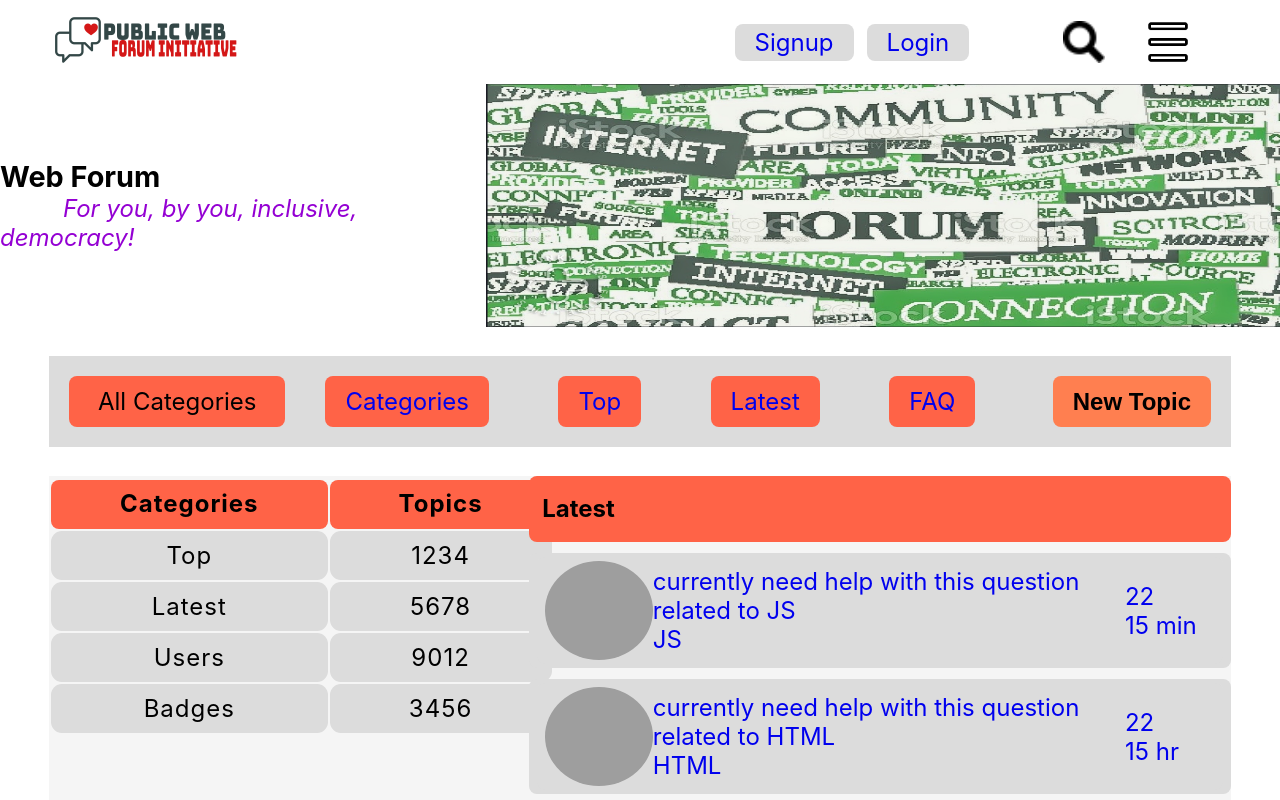
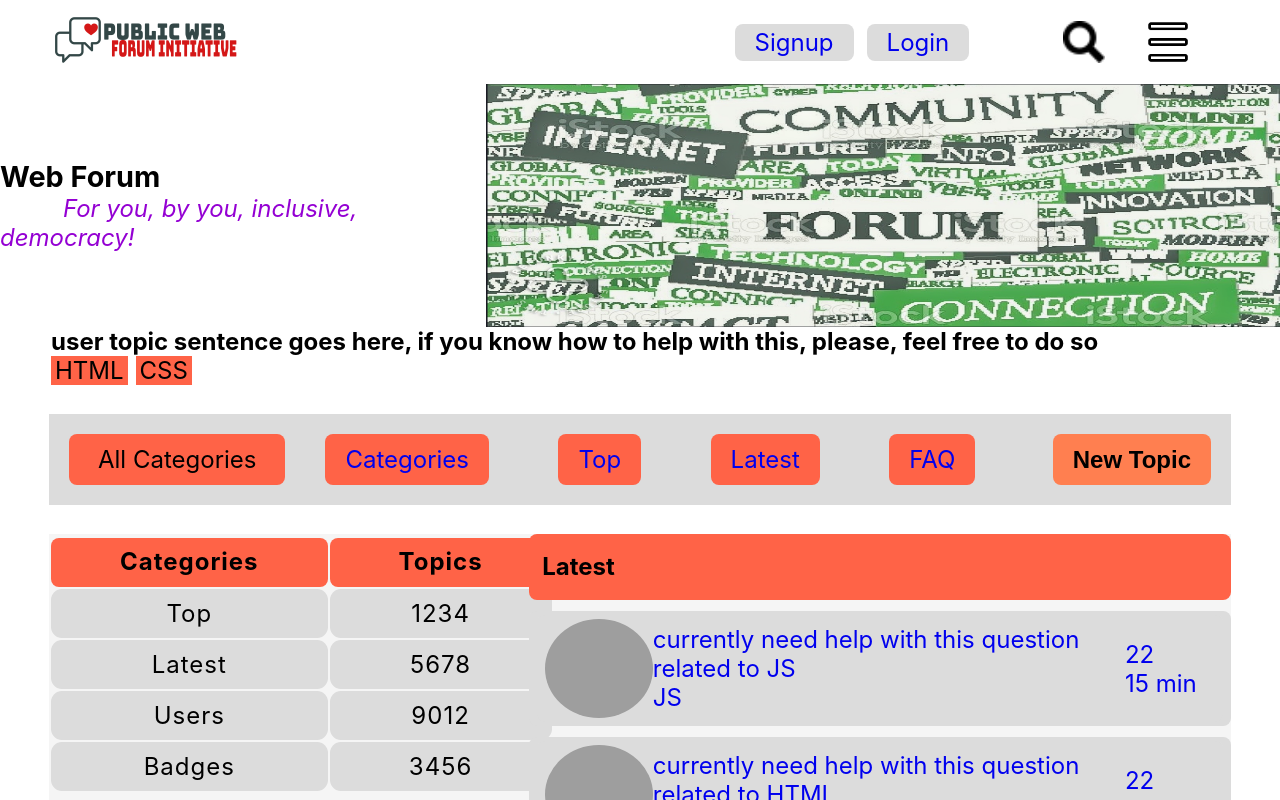
Before and after one commit to bappyasif/public-forum-an-attempt, a React (Create React App) app: page / in a window 1280 px wide. Shown: the top 800 px of the page. Built offline with nearby package versions, Linux system fonts and the light colour scheme; grey boxes are pictures that could not be loaded.

Commit message:
user topic header elemnt, along with some css tweaks on earlier implementation

```diff
--- a/src/components/components-container.js
+++ b/src/components/components-container.js
@@ -3,6 +3,7 @@ import DashboardContainer from './forum-dashboard/dashboard-container';
 import FooterContents from './forum-dashboard/footer-content';
 import HeaderUI from './header-section'
 import HeroContent from './hero-content'
+import UserTopic from './user-topic';
 
 export let UserContext = createContext();
 
@@ -25,6 +26,8 @@ export default function ComponentsContainer() {
       <main className='components-container'>
         <HeaderUI />
         <HeroContent />
+        {/* temporary placement of topic */}
+        <UserTopic />
         <DashboardContainer />
         <FooterContents />
       </main>
--- a/src/components/forum-dashboard/create-a-new-topic/index.js
+++ b/src/components/forum-dashboard/create-a-new-topic/index.js
@@ -7,12 +7,16 @@ import { useOnClickOutside } from '../../hooks'
 import MDEditor from '@uiw/react-md-editor'
 
 export function CreateNewTopic({closeModal}) {
+    let handleCreateTopic = () => {
+        closeModal()
+        // route will come here
+    }
     return (
         <div className='create-a-new-topic'>
             <HeaderElement />
             <TopicTitleAndTags />
             <MarkDownTextEditor />
-            <TopicFooter closeModal={closeModal} />
+            <TopicFooter closeModal={handleCreateTopic} />
         </div>
     )
 }
--- a/src/components/forum-dashboard/create-a-new-topic/styles.css
+++ b/src/components/forum-dashboard/create-a-new-topic/styles.css
@@ -76,6 +76,7 @@
     flex-wrap: wrap;
     z-index: 2;
     width: min-content;
+    background-color: var(--bg-clr);
 }
 
 .topic-title-and-tags .tags-dropdown option {
@@ -95,11 +96,12 @@
     margin-bottom: 0;
 }
 
-.create-a-new-topic .w-md-editor-toolbar,
+/* .create-a-new-topic .w-md-editor-toolbar, */
 .create-a-new-topic .w-md-editor-content,
 .create-a-new-topic .wmde-markdown {
     background-color: var(--bg-clr);
     outline: 2px solid var(--primary-clr);
+    color: var(--special-clr);
 }
 
 .create-a-new-topic .w-md-editor-content {
--- /dev/null
+++ b/src/components/user-topic/index.js
@@ -0,0 +1,23 @@
+import React from 'react'
+import './styles.css'
+function UserTopic() {
+  return (
+    <div className='user-topic'>
+      <TopicHeader />
+    </div>
+  )
+}
+
+let TopicHeader = () => {
+  return (
+    <section id='header-section'>
+      <h1>user topic sentence goes here, if you know how to help with this, please, feel free to do so</h1>
+      <ul>
+        <li>HTML</li>
+        <li>CSS</li>
+      </ul>
+    </section>
+  )
+}
+
+export default UserTopic
--- /dev/null
+++ b/src/components/user-topic/styles.css
@@ -0,0 +1,28 @@
+.user-topic h1,
+.user-topic h2,
+.user-topic ul,
+.user-topic li,
+.user-topic section {
+    margin: 0;
+    padding: 0;
+}
+
+.user-topic #header-section {
+    text-align: justify;
+    margin-left: 51px;
+}
+
+.user-topic #header-section ul {
+    display: flex;
+}
+
+.user-topic #header-section ul li {
+    margin: 0 8px 0 0;
+    background-color: var(--primary-clr);
+    padding: 0 4px;
+    list-style: none;
+}
+
+.user-topic #header-section ul li:last-child {
+    margin-right: 0;
+}
```
